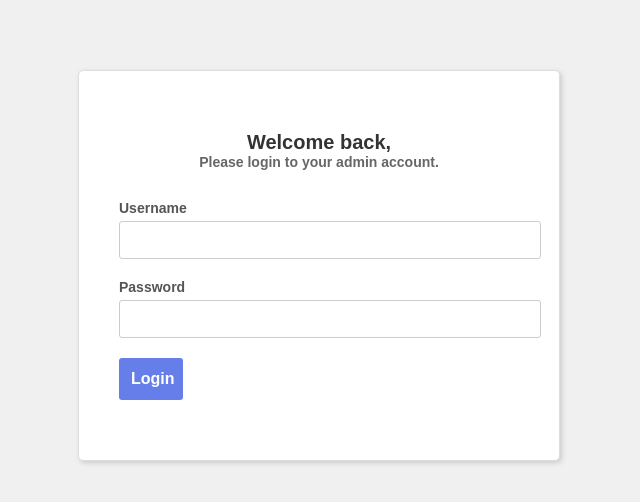
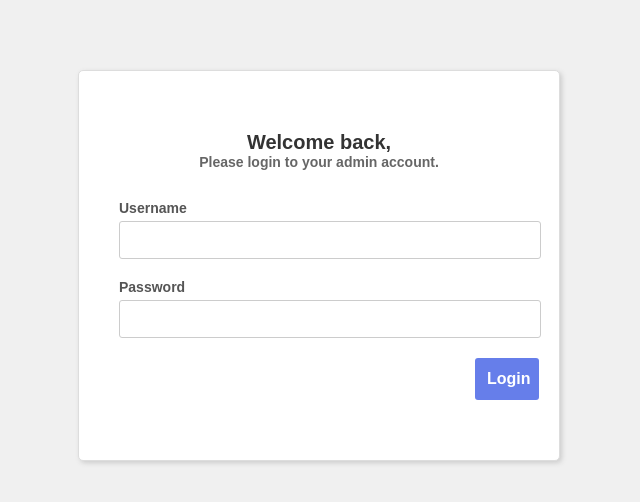
Before and after one commit to hengmean01/hengmean01.github.io, a plain HTML site: page index.html in a window 1280 px wide. Shown: the whole page, without its empty margins (321-961 px from the left). Drawn offline with Linux system fonts and the light colour scheme.

Commit message:
last update

```diff
--- a/formLogin.css
+++ b/formLogin.css
@@ -63,6 +63,7 @@ input[type="password"]:focus {
 }
 
 .btnLogin{
+
     width: 10%;
     padding: 12px;
     background-color: #667eea;
@@ -74,6 +75,7 @@ input[type="password"]:focus {
     cursor: pointer;
     margin-top: 10px;
     text-align: center;
+    margin-left: 89%;
 }
 
 .btnLogin:hover {
```
Also changed, not shown: index.html (+0 -1 lines).
